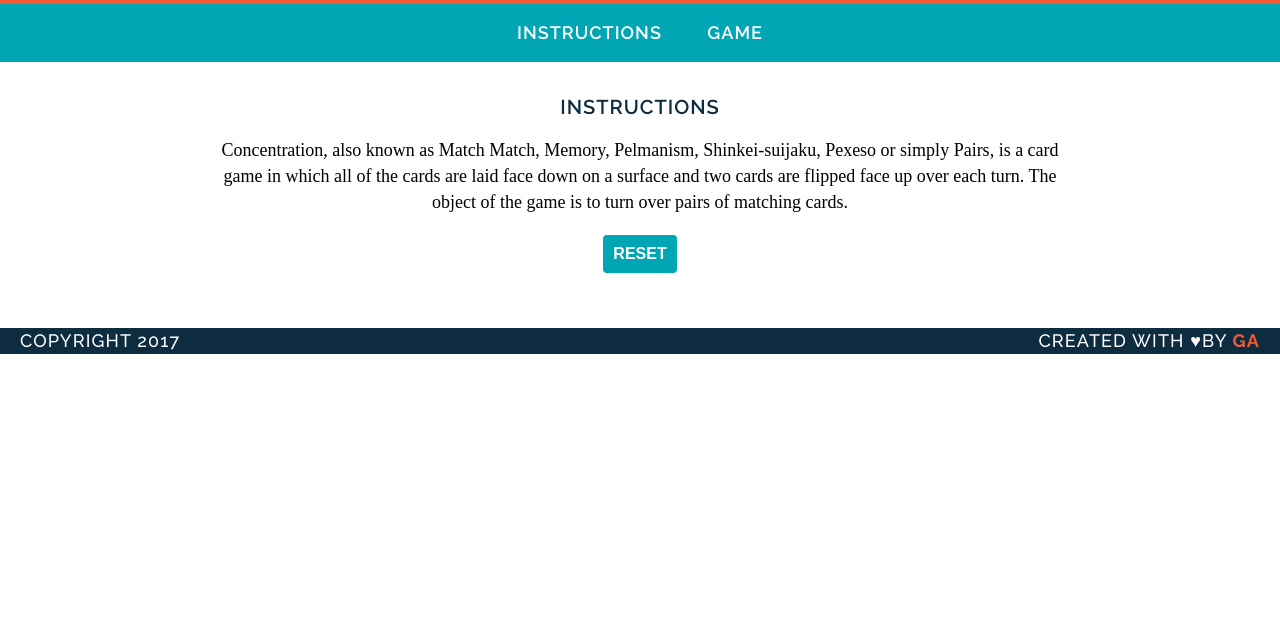
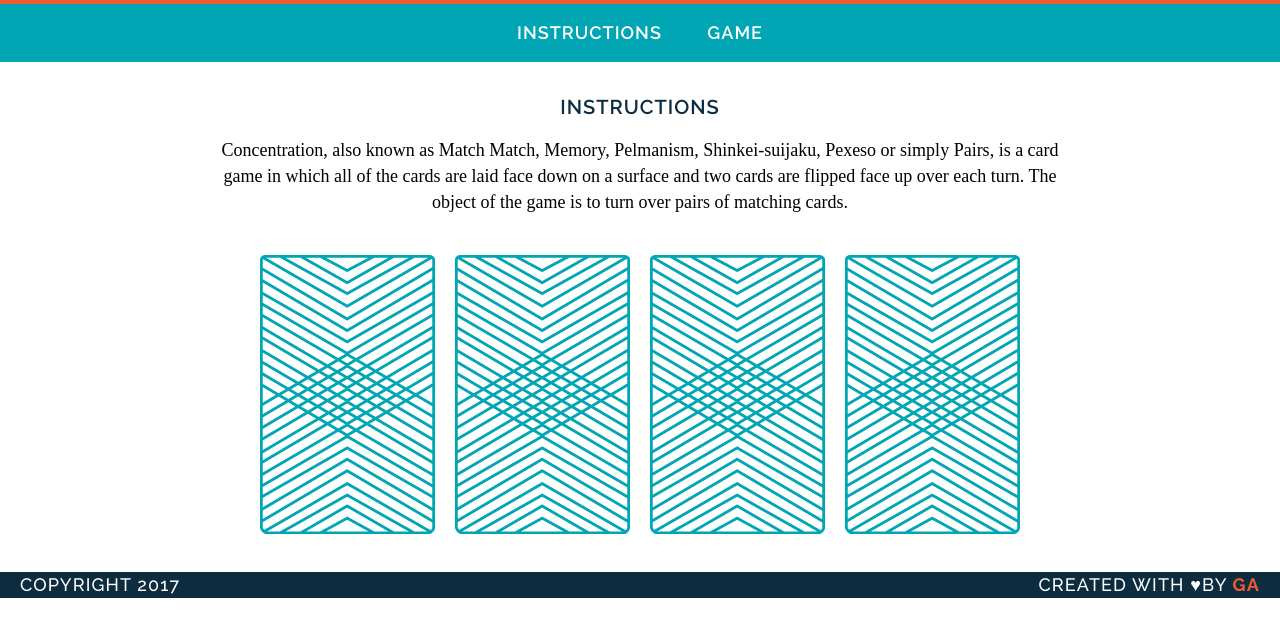
Before and after one commit to Amipatel2410/wdi-fundamentals-memorygame1, a plain HTML site: page index.html in a window 1280 px wide. Shown: the part 101-738 px from the top of the page. Drawn offline with Linux system fonts and the light colour scheme; a web font is replaced by a local one.

Commit message:
created game logic

```diff
--- a/css/style.css
+++ b/css/style.css
@@ -85,22 +85,3 @@ footer{
 	font-weight: 700;
 	color:#F15B31;
 }
-
-button {
-  cursor: pointer;
-  background-color: #00A6B3;
-  color: white;
-  text-transform: uppercase;
-  font-weight: bold;
-  font-size: 16px;
-  padding: 10px 10px;
-  margin: 20px;
-  border-radius: 4px;
-  border: none;
-}
-
-#score{
-	position: absolute;
-	font-weight: bold;
-	color: #00A6B3;
-}
--- a/index.html
+++ b/index.html
@@ -20,18 +20,13 @@
 
 
 	<div id="game-board" class="board-clearfix">
-	<!--	<img src="images/back.png" alt="Queen of Diamonds">
+		<img src="images/back.png" alt="Queen of Diamonds">
 		<img src="images/back.png" alt="Queen of Heart">
 		<img src="images/back.png" alt="King of Diamonds">
-		<img src="images/back.png" alt="king of Heart"> -->
+		<img src="images/back.png" alt="king of Heart">
 	</div>
 
-	<div id="resetbtn">
 
-		<button type="button" id="btn"> Reset </button>
-
-	 </div>
-	 <div id= "score"></div>
 	</main>
 	<footer class="clearfix">
 		<p class="copyright"> Copyright 2017 </p>
```
